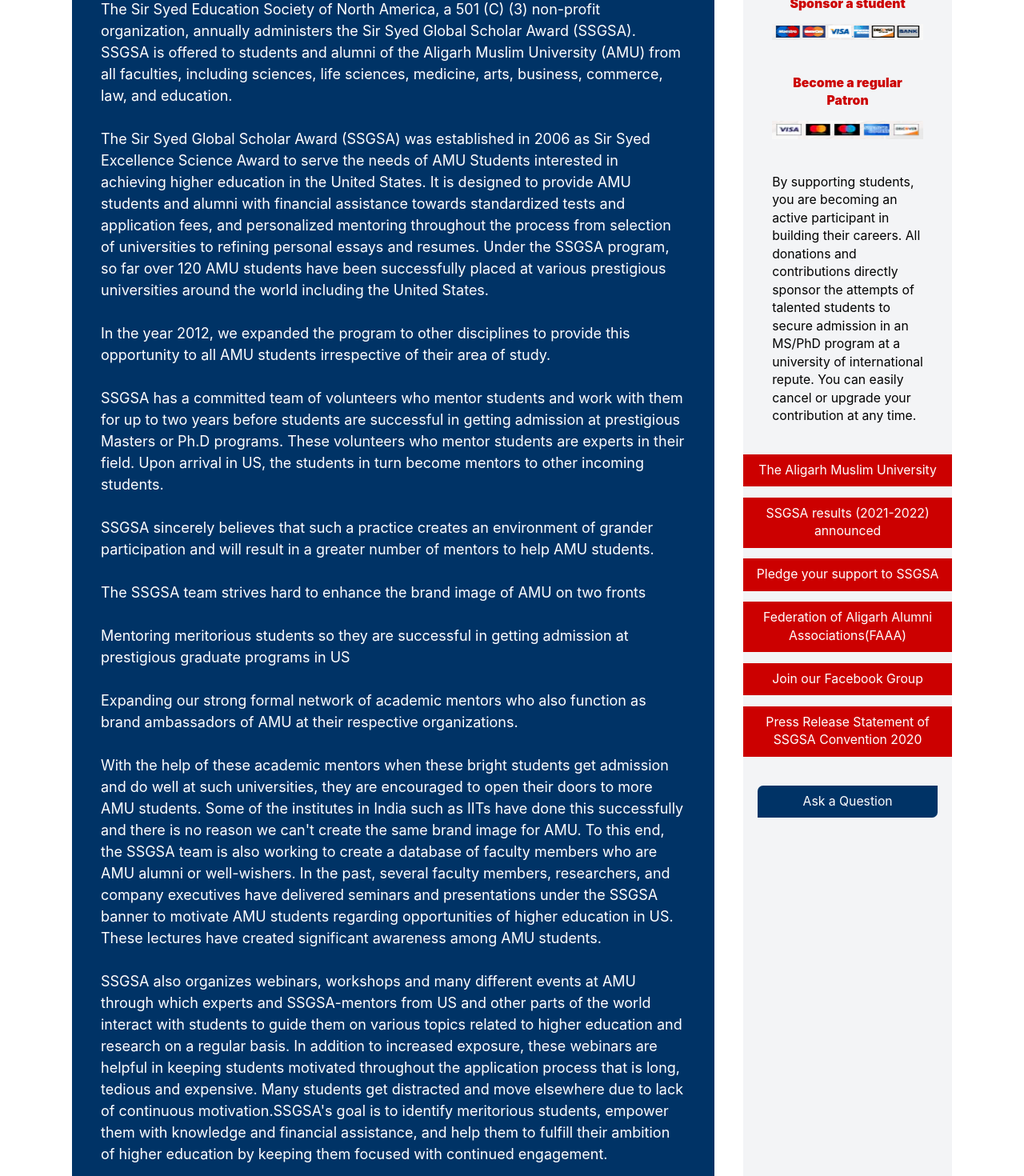
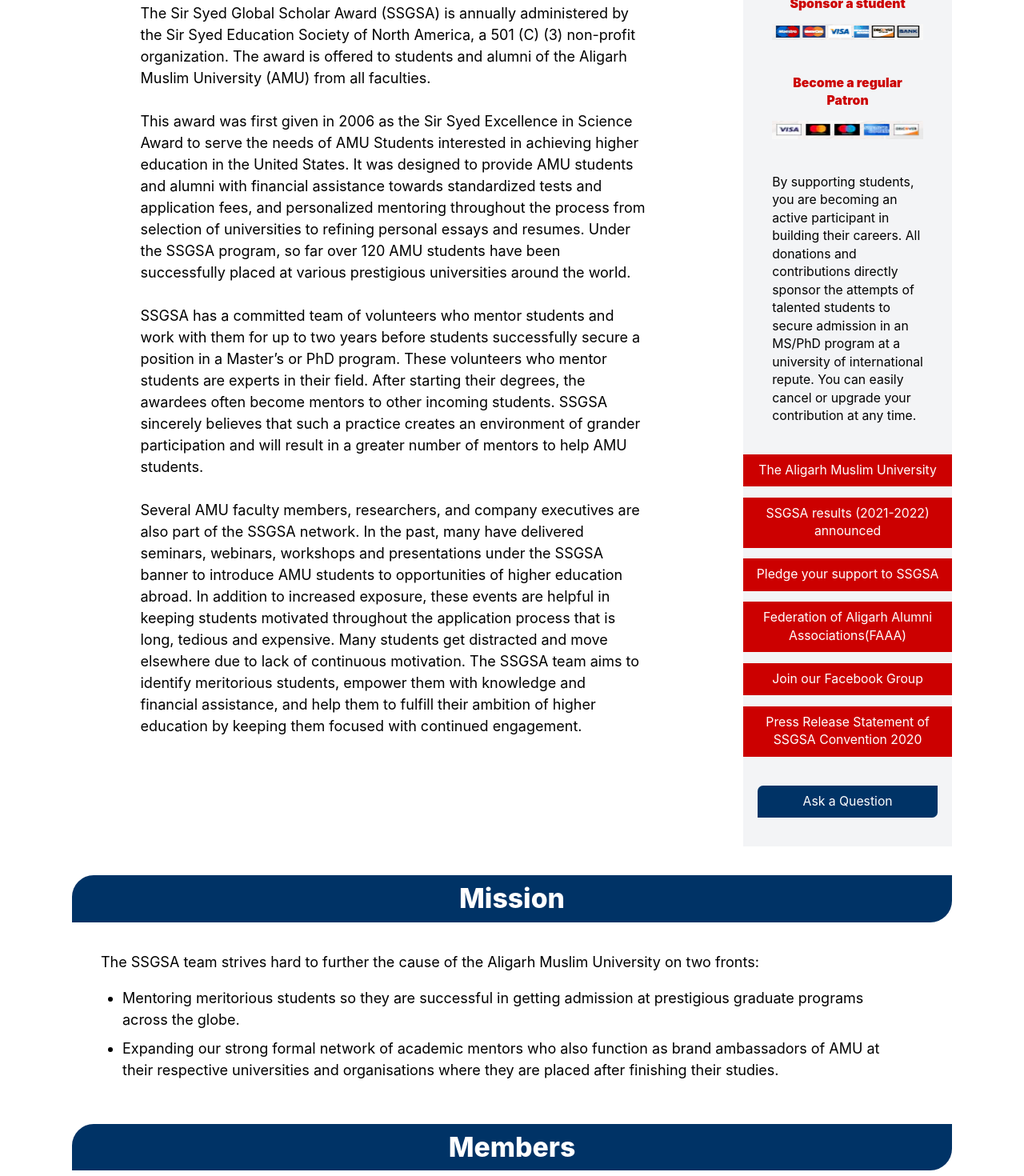
Before and after one commit to ssgsa-us/ssgsa.us, a Next.js app: page /about in a window 1280 px wide. Shown: the part 300-1770 px from the top of the page at 80% size. Built offline with nearby package versions, Linux system fonts and the light colour scheme.

Commit message:
Modified Foundation component (#55)
* Modified Fondation component

* Update indentation of foundation component

Co-authored-by: Himanshu <himvarandani@gmail.com>

```diff
--- a/components/About/Foundation.js
+++ b/components/About/Foundation.js
@@ -1,101 +1,56 @@
 const Foundation = () => {
   return (
-    <div className="bg-blue-850 text-white w-full lg:mr-4 lg:p-8 p-4" id="Foundation">
-      <h1 className="lg:text-3xl text-2xl mb-4 font-extrabold">About</h1>
-
+    <div className="text-black w-full lg:mr-4 lg:p-8 p-4">
+      <h1
+        className="text-sm sm:text-xl md:text-2xl -my-8 bg-blue-850  mb-10  text-white text-center font-extrabold py-2 rounded-tl-3xl rounded-br-3xl"
+      >
+        Foundation of the Sir Syed Scholar Award
+      </h1>
+      <div className="mx-3 px-8" >
         <p>
-        The Sir Syed Education Society of North America, a 501 (C) (3)
-        non-profit organization, annually administers the Sir Syed Global
-        Scholar Award (SSGSA). SSGSA is offered to students and alumni of the
-        Aligarh Muslim University (AMU) from all faculties, including sciences,
-        life sciences, medicine, arts, business, commerce, law, and education.
+          The Sir Syed Global Scholar Award (SSGSA) is annually administered
+          by the Sir Syed Education Society of North America, a 501 (C) (3)
+          non-profit organization. The award is offered to students and alumni
+          of the Aligarh Muslim University (AMU) from all faculties.
         </p>
         <br />
         <p>
-        The Sir Syed Global Scholar Award (SSGSA) was established in 2006 as Sir
-        Syed Excellence Science Award to serve the needs of AMU Students
-        interested in achieving higher education in the United States. It is
-        designed to provide AMU students and alumni with financial assistance
-        towards standardized tests and application fees, and personalized
-        mentoring throughout the process from selection of universities to
-        refining personal essays and resumes. Under the SSGSA program, so far
-        over 120 AMU students have been successfully placed at various
-        prestigious universities around the world including the United States.
-      </p>
-      <br />
-      <p>
-        In the year 2012, we expanded the program to other disciplines to
-        provide this opportunity to all AMU students irrespective of their area
-        of study.
+          This award was first given in 2006 as the Sir Syed Excellence in
+          Science Award to serve the needs of AMU Students interested in
+          achieving higher education in the United States. It was designed
+          to provide AMU students and alumni with financial assistance towards
+          standardized tests and application fees, and personalized mentoring
+          throughout the process from selection of universities to refining
+          personal essays and resumes. Under the SSGSA program, so far over
+          120 AMU students have been successfully placed at various prestigious
+          universities around the world.
         </p>
         <br />
         <p>
           SSGSA has a committed team of volunteers who mentor students and work
-        with them for up to two years before students are successful in getting
-        admission at prestigious Masters or Ph.D programs. These volunteers who
-        mentor students are experts in their field. Upon arrival in US, the
-        students in turn become mentors to other incoming students.
+          with them for up to two years before students successfully secure a
+          position in a Master’s or PhD program. These volunteers who mentor
+          students are experts in their field. After starting their degrees,
+          the awardees often become mentors to other incoming students. SSGSA
+          sincerely believes that such a practice creates an environment of
+          grander participation and will result in a greater number of mentors
+          to help AMU students.
         </p>
         <br />
         <p>
-        SSGSA sincerely believes that such a practice creates an environment of
-        grander participation and will result in a greater number of mentors to
-        help AMU students.
+          Several AMU faculty members, researchers, and company executives are
+          also part of the SSGSA network. In the past, many have delivered
+          seminars, webinars, workshops and presentations under the SSGSA banner
+          to introduce AMU students to opportunities of higher education abroad.
+          In addition to increased exposure, these events are helpful in keeping
+          students motivated throughout the application process that is long,
+          tedious and expensive. Many students get distracted and move elsewhere
+          due to lack of continuous motivation. The SSGSA team aims to identify
+          meritorious students, empower them with knowledge and financial
+          assistance, and help them to fulfill their ambition of higher education
+          by keeping them focused with continued engagement.
         </p>
-      <br />
-      <p>
-        The SSGSA team strives hard to enhance the brand image of AMU on two
-        fronts
-      </p>
-      <br />
-      <p>
-        Mentoring meritorious students so they are successful in getting
-        admission at prestigious graduate programs in US
-      </p>
-      <br />
-      <p>
-        Expanding our strong formal network of academic mentors who also
-        function as brand ambassadors of AMU at their respective organizations.
-      </p>
-      <br />
-      <p>
-        With the help of these academic mentors when these bright students get
-        admission and do well at such universities, they are encouraged to open
-        their doors to more AMU students. Some of the institutes in India such
-        as IITs have done this successfully and there is no reason we can&apos;t
-        create the same brand image for AMU. To this end, the SSGSA team is also
-        working to create a database of faculty members who are AMU alumni or
-        well-wishers. In the past, several faculty members, researchers, and
-        company executives have delivered seminars and presentations under the
-        SSGSA banner to motivate AMU students regarding opportunities of higher
-        education in US. These lectures have created significant awareness among
-        AMU students.
-      </p>
-      <br />
-      <p>
-        SSGSA also organizes webinars, workshops and many different events at
-        AMU through which experts and SSGSA-mentors from US and other parts of
-        the world interact with students to guide them on various topics related
-        to higher education and research on a regular basis. In addition to
-        increased exposure, these webinars are helpful in keeping students
-        motivated throughout the application process that is long, tedious and
-        expensive. Many students get distracted and move elsewhere due to lack
-        of continuous motivation.SSGSA&apos;s goal is to identify meritorious
-        students, empower them with knowledge and financial assistance, and help
-        them to fulfill their ambition of higher education by keeping them
-        focused with continued engagement.
-      </p>
-      <br />
-      <p>
-        Sir Syed started &quot;the Aligarh Tehreek &quot; or education movement
-        and we all can make a small contribution by our participation in SSGSA.
-        Sir Syed said, &quot;Call me by whatever names you like. I will not ask
-        you for my salvation. But please take pity of your children. Do
-        something for them, lest you should have to repent&quot;. With these
-        words in mind, we thank you for your support to SSGSA and hope for your
-        continued engagement with this program.
-      </p>
-      <br />
+      </div>
     </div>
   );
 };
```
Lines whose indentation alone changed are shown as unchanged.
